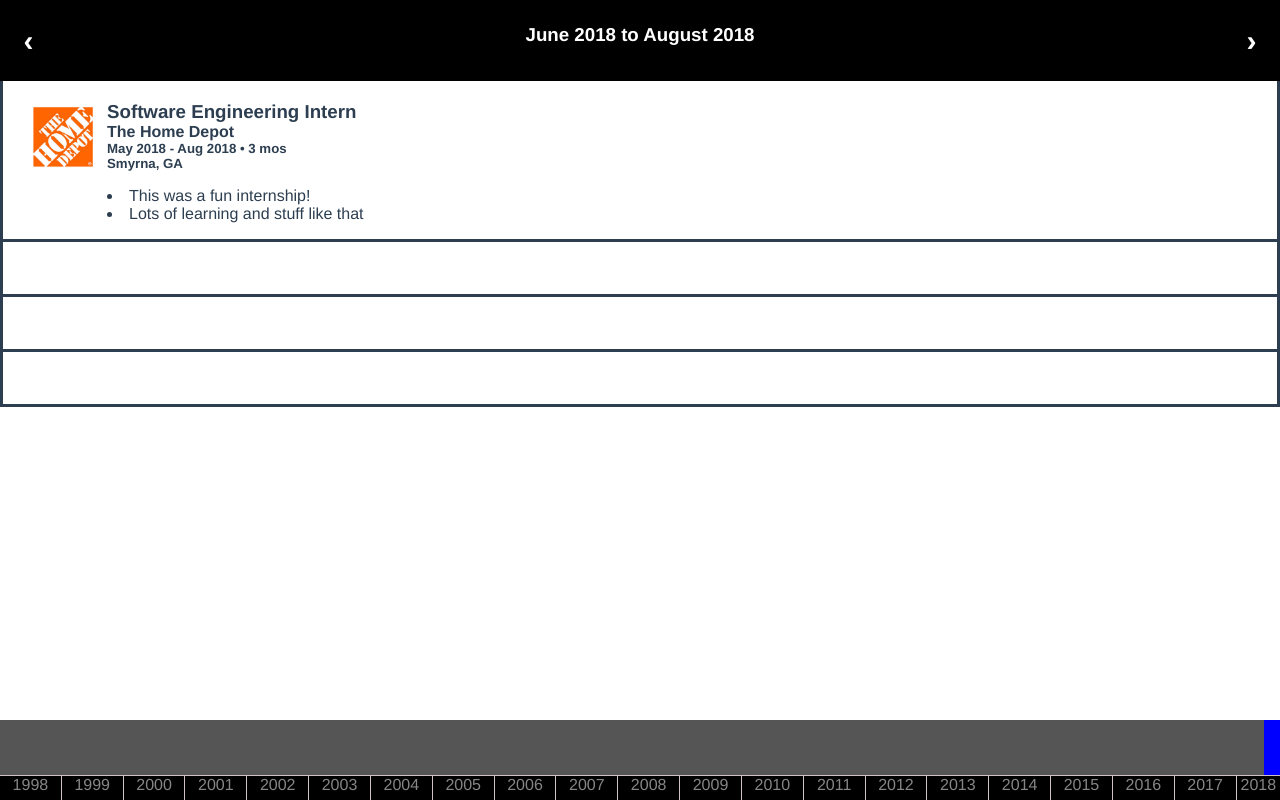
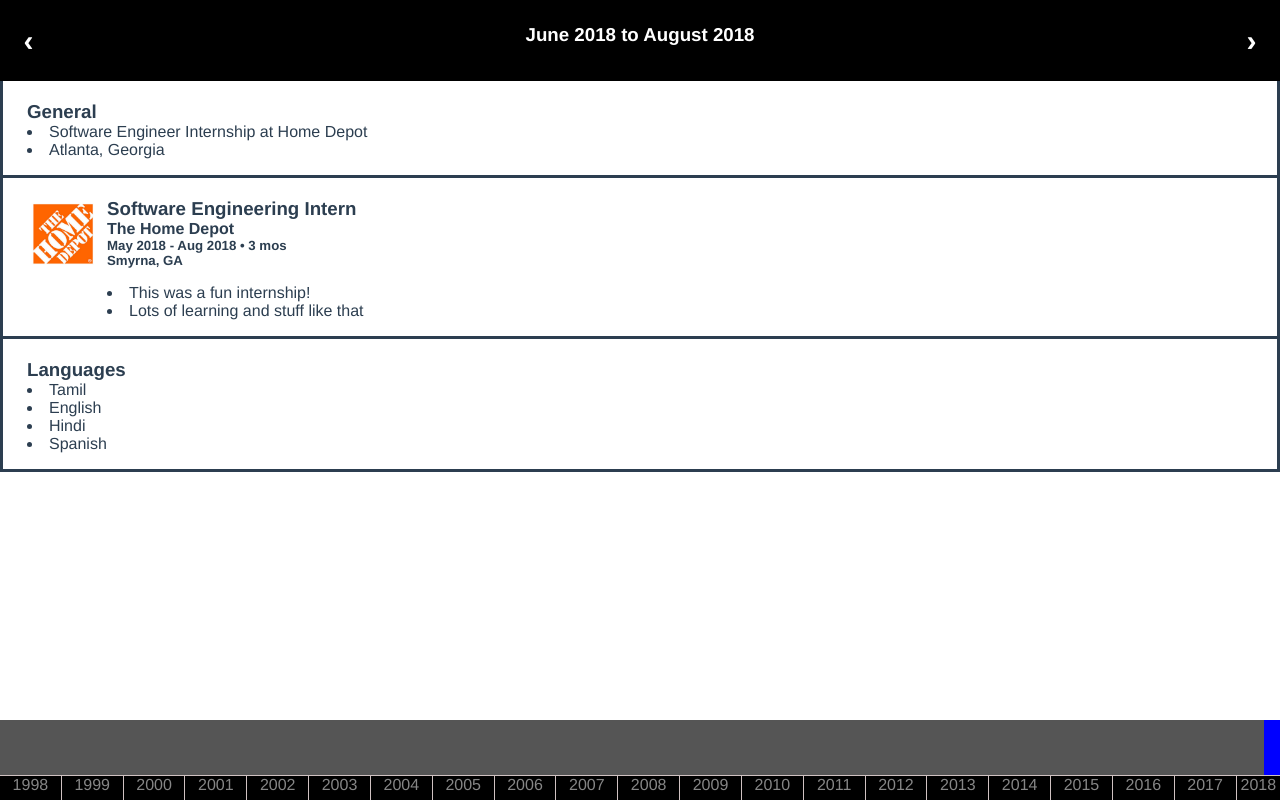
Before and after one commit to vivekraja07/lifeMapper, a Vue app: page /#/ in a window 1280 px wide. Built offline with nearby package versions, Linux system fonts and the light colour scheme.

Commit message:
Data formatting changed, as well as keyboard left right movement added

```diff
--- a/src/components/Information.vue
+++ b/src/components/Information.vue
@@ -1,38 +1,52 @@
 <template>
+
     <div id='features'>
-
         <div class="dates">
-
-            <b class="previous round" onclick="getPrev()">&#8249;</b>
+            <b class="previous round" v-on:click="getPrev()">&#8249;</b>
             <h3 id="date">{{active}}</h3>
-            <b class="next round" onclick="getNext()">&#8250;</b>
+            <b class="next round" v-on:click="getNext()">&#8250;</b>
 
         </div>
 
         <div id = "events">
             <section v-for="(value, propertyName, index) in events[active].info" :key="index">
-                    <div class = "logoHolder" v-if="events[active].info[propertyName].icon">
-                        <img :src="events[active].info[propertyName].icon"/>
+                    <div class = "logoHolder" v-if="value.icon">
+                        <img :src="value.icon"/>
                     </div>
-                    <div class = "summaryInfo" v-if="events[active].info[propertyName].icon">
-                        <h3 class = "title"> {{events[active].info[propertyName].title}} </h3>
-                        <h4 class = "name"> {{events[active].info[propertyName].name}} </h4>
-                        <h5 class = "timeRange"> {{events[active].info[propertyName].range}} </h5>
-                        <h5 v-if="events[active].info[propertyName].location" class = "location"> {{events[active].info[propertyName].location}} </h5>
+                    <div class = "summaryInfo" v-if="value.icon">
+                        <h3 class = "title"> {{value.title}} </h3>
+                        <h4 class = "name"> {{value.name}} </h4>
+                        <h5 class = "timeRange"> {{value.range}} </h5>
+                        <h5 v-if="value.location" class = "location"> {{value.location}} </h5>
                     </div>
 
-                    <div class = "extraDetails">
 
-                        <table v-if="events[active].info[propertyName].courses">
+                    <div class = "general" v-if="propertyName=='General'">
+                        <h3 class = "title"> General </h3>
+                        <li> {{value.title}} </li>
+                        <li> {{value.Location}} </li>
+                    </div>
+
+
+                    <div class = "Languages" v-if="propertyName=='Languages'">
+                        <h3 class = "title"> Languages </h3>
+                        <li v-for="language in value" :key="language"> {{language}} </li>
+                    </div>
+
+
+
+                    <div class = "extraDetails" v-if="value.courses || value.addDetails">
+
+                        <table v-if="value.courses">
                             <thead>
                                 <tr>
-                                    <th v-for="(value, index) in events[active].info[propertyName].courses.columns" :key="index">
+                                    <th v-for="(value, index) in value.courses.columns" :key="index">
                                         {{value}}
                                     </th>
                                 </tr>
                             </thead>
                             <tbody>
-                            <tr v-for="(value, index) in events[active].info[propertyName].courses.rows" :key="index">
+                            <tr v-for="(value, index) in value.courses.rows" :key="index">
                                 <td v-for="(key, index) in value" :key="index">
                                     {{key}}
                                 </td>
@@ -40,7 +54,7 @@
                             </tbody>
                         </table>
 
-                        <li v-for="point in events[active].info[propertyName].addDetails" :key="point">
+                        <li v-for="point in value.addDetails" :key="point">
                             {{point}}
                         </li>
                     </div>
@@ -52,11 +66,22 @@
 </template>
 
 <script>
+import { mapActions } from 'vuex'
+
 
 export default {
   name: 'Information',
     props: {
     events: Object
+  },
+  created() {
+      window.addEventListener('keydown', (e) => {
+          if (e.key == 'ArrowLeft') {
+              this.getPrev()
+          } else if (e.key == 'ArrowRight') {
+              this.getNext()
+          }
+      })
   },
   computed: {
     active () {
@@ -64,7 +89,27 @@ export default {
     }
   },
   methods: {
-
+    ...mapActions([
+      'activeSet'
+    ]),
+    getNext() {
+        var size = Object.keys(this.events).length;
+        var index = Object.keys(this.events).indexOf(this.active);
+        if (index + 1 >= size) {
+            alert("This is still a mystery!")
+        } else {
+            this.activeSet(Object.keys(this.events)[index+1])
+        }
+    },
+    getPrev() {
+        var size = Object.keys(this.events).length;
+        var index = Object.keys(this.events).indexOf(this.active);
+        if (index - 1 < 0) {
+            alert("This is out of scope for this project!")
+        } else {
+            this.activeSet(Object.keys(this.events)[index-1])
+        }
+    }
   }
 }
 </script>
--- a/src/views/Home.vue
+++ b/src/views/Home.vue
@@ -29,9 +29,11 @@ export default {
               zoom: 18,
               options: { duration: 15 },
               info: {
-                  General: "This is where the story begins folks.",
-                  Location: "Tirupur, Tamil Nadu",
-                  Language: "Tamil"
+                  General: {
+                      title: "This is where the story begins folks.",
+                      Location: "Tirupur, Tamil Nadu"
+                  },
+                  Languages: ["Tamil","English","Hindi","Spanish"]
               }
           },
           //moved to Coimbatore
@@ -42,9 +44,11 @@ export default {
               zoom: 18,
               options: { duration: 15 },
               info: {
-                  General: "Moved to the neighboring, more industrial city",
-                  Location: "Coimbatore, Tamil Nadu",
-                  Language: "Tamil",
+                  General: {
+                      title: "Moved to the neighboring, more industrial city",
+                      Location: "Coimbatore, Tamil Nadu"
+                  },
+                  Languages: ["Tamil","English","Hindi","Spanish"],
                   School: "Perks Matriculation \nRamakrishna Mission \nAvanashi-Lingam"
               }
           },
@@ -56,9 +60,11 @@ export default {
               zoom: 20,
               options: { duration: 15 },
               info: {
-                  General: "Moved to the distant state of Gujarat, where I learned some new languages",
-                  Location: "Ahemdabad, Gujarat",
-                  Languages: "Tamil \nEnglish \nHindi",
+                  General: {
+                    title: "Moved to the distant state of Gujarat, where I learned some new languages",
+                    Location: "Ahemdabad, Gujarat",
+                  },
+                  Languages: ["Tamil","English","Hindi","Spanish"],
                   School: "Eklavya Vidyalaya"
               }
           },
@@ -70,9 +76,11 @@ export default {
               zoom: 18,
               options: { duration: 15 },
               info: {
-                  General: "Moved to the distant state of Uttar Pradesh, which is on the outskirts of Delhi. ",
-                  Location: "Noida, Uttar Pradesh",
-                  Languages: "Tamil \nEnglish \nHindi",
+                  General: {
+                    title: "Moved to the distant state of Uttar Pradesh, which is on the outskirts of Delhi. ",
+                    Location: "Noida, Uttar Pradesh",
+                  },
+                  Languages: ["Tamil","English","Hindi","Spanish"],
                   School: "Kotari International"
               }
           },
@@ -84,9 +92,11 @@ export default {
               zoom: 18,
               options: { duration: 15 },
               info: {
-                  General: "Arrived at the US of A.",
-                  Location: "Alpharetta, Georgia",
-                  Languages: "Tamil \nEnglish \nHindi",
+                  General: {
+                      title: "Arrived at the US of A.",
+                      Location: "Alpharetta, Georgia"
+                  },
+                  Languages: ["Tamil","English","Hindi","Spanish"],
                   School: "Abbotts Hill Elementary"
               }
           },
@@ -98,9 +108,11 @@ export default {
               zoom: 18,
               options: { duration: 15 },
               info: {
-                  General: "These 3 years of middle school were a period of great growth and development",
-                  Location: "Alpharetta, Georgia",
-                  Languages: "Tamil \nEnglish \nHindi",
+                  General: {
+                    title: "These 3 years of middle school were a period of great growth and development",
+                    Location: "Alpharetta, Georgia",
+                  },
+                  Languages: ["Tamil","English","Hindi","Spanish"],
                   School: "Webb Bridge Middle School"
               }
 
@@ -113,6 +125,10 @@ export default {
               zoom: 18,
               options: { duration: 15 },
               info: {
+                  General: {
+                    title: "9th grade",
+                    Location: "Alpharetta, Georgia",
+                  },
                   school: {
                       title: "Chattahoochee High School",
                       name: "Freshman",
@@ -132,10 +148,7 @@ export default {
                             ]
                       },
                   },
-                  General: "9th grade",
-                  Location: "Alpharetta, Georgia",
-                  Languages: "Tamil \nEnglish \nHindi",
-                  School: "Chattahoochee High School"
+                  Languages: ["Tamil","English","Hindi","Spanish"],
               }
           },
           //hooch 10
@@ -146,6 +159,10 @@ export default {
               zoom: 18,
               options: { duration: 15 },
               info: {
+                  General: {
+                      title: "Sophomore year 2nd semester at GA Tech",
+                      Location: "Atlanta, Georgia"
+                  },
                   school: {
                       title: "Chattahoochee High School",
                       name: "Sophomore",
@@ -166,7 +183,7 @@ export default {
                   },
                   General: "10th grade",
                   Location: "Alpharetta, Georgia",
-                  Languages: "Tamil \nEnglish \nHindi",
+                  Languages: ["Tamil","English","Hindi","Spanish"],
                   School: "Chattahoochee High School"
               }
           },
@@ -178,6 +195,10 @@ export default {
               zoom: 20,
               options: { duration: 15 },
               info: {
+                  General: {
+                    title: "Sandwich Artist at Subway",
+                    Location: "Alpharetta, Georgia",
+                  },
                   Job: {
                       title: "Sandwich Artist",
                       name: "Subway",
@@ -200,9 +221,7 @@ export default {
                           rows: [['FVS General Health', 99]]
                        }
                   },
-                  General: "Sandwich Artist at Subway",
-                  Location: "Alpharetta, Georgia",
-                  Languages: "Tamil \nEnglish \nHindi",
+                  Languages: ["Tamil","English","Hindi","Spanish"]
               }
           },
           //11th gradee
@@ -213,6 +232,10 @@ export default {
               zoom: 18,
               options: { duration: 15 },
               info: {
+                  General: {
+                    title: "11th grade",
+                    Location: "Alpharetta, Georgia",
+                  },
                   school: {
                       title: "Chattahoochee High School",
                       name: "Junior",
@@ -231,10 +254,7 @@ export default {
                         ]
                       }
                   },
-                  General: "11th grade",
-                  Location: "Alpharetta, Georgia",
-                  Languages: "Tamil \nEnglish \nHindi",
-                  School: "Chattahoochee High School"
+                  Languages: ["Tamil","English","Hindi","Spanish"]
               }
           },
           //topgolf + cross-country + tutoring
@@ -245,6 +265,10 @@ export default {
               zoom: 18,
               options: { duration: 15 },
               info: {
+                  General: {
+                    title: "TopGolf + Cross-Country + Tutoring",
+                    Location: "Alpharetta, Georgia",
+                  },
                   Job: {
                       title: "Food Runner and Busser",
                       name: "TopGolf",
@@ -266,9 +290,7 @@ export default {
                           "Tutored 3 elementary and middle school students in basic English and Mathematics"
                       ]
                   },
-                  General: "TopGolf + Cross-Country + Tutoring",
-                  Location: "Alpharetta, Georgia",
-                  Languages: "Tamil \nEnglish \nHindi",
+                  Languages: ["Tamil","English","Hindi","Spanish"]
               }
           },
           //12th grade
@@ -279,6 +301,10 @@ export default {
               zoom: 18,
               options: { duration: 15 },
               info: {
+                  General: {
+                    title: "12th grade",
+                    Location: "Alpharetta, Georgia",
+                  },
                   school: {
                       title: "Chattahoochee High School",
                       name: "Senior",
@@ -331,9 +357,7 @@ export default {
                           "Tutored around 30 high school students, primarily in the class of AP Government"
                       ]
                   },
-                  General: "12th grade",
-                  Location: "Alpharetta, Georgia",
-                  Languages: "Tamil \nEnglish \nHindi",
+                  Languages: ["Tamil","English","Hindi","Spanish"]
               }
           },
           //financial analyst internship
@@ -344,6 +368,10 @@ export default {
               zoom: 18,
               options: { duration: 10 },
               info: {
+                  General: {
+                    title: "Financial Analyst Internship",
+                    Location: "Atlanta, Georgia",
+                  },
                   Job: {
                       title: "Financial Analyst Internship",
                       name: "Scheller College of Business at Georgia Tech",
@@ -354,9 +382,7 @@ export default {
                           "Used Bloomberg Essentials to recreate contemporary models of the 1992 Tweedy, Browne’s famous “What has Worked in Investing” Report",
                       ]
                   },
-                  General: "Financial Analyst Internship",
-                  Location: "Atlanta, Georgia",
-                  Languages: "Tamil \nEnglish \nHindi",
+                  Languages: ["Tamil","English","Hindi","Spanish"]
               }
           },
           //year 1, semester 1 at gatech
@@ -367,6 +393,10 @@ export default {
               zoom: 18,
               options: { duration: 8 },
               info: {
+                  General: {
+                    title: "Freshman year 1st semester at GA Tech",
+                    Location: "Atlanta, Georgia",
+                  },
                   Education: {
                       title: "Georgia Institute of Technology",
                       name: "BS - Computer Science, minor in Spanish",
@@ -384,9 +414,7 @@ export default {
                           ]
                       }
                   },
-                  General: "Freshman year 1st semester at GA Tech",
-                  Location: "Atlanta, Georgia",
-                  Languages: "Tamil \nEnglish \nHindi",
+                  Languages: ["Tamil","English","Hindi","Spanish"]
               },
 
 
@@ -399,6 +427,10 @@ export default {
               zoom: 18,
               options: { duration: 15 },
               info: {
+                  General: {
+                    title: "Freshman year 2nd semester at GA Tech",
+                    Location: "Atlanta, Georgia",
+                  },
                   Education: {
                       title: "Georgia Institute of Technology",
                       name: "BS - Computer Science, minor in Spanish",
@@ -414,9 +446,7 @@ export default {
                           ]
                       }
                   },
-                  General: "Freshman year 2nd semester at GA Tech",
-                  Location: "Atlanta, Georgia",
-                  Languages: "Tamil \nEnglish \nHindi",
+                  Languages: ["Tamil","English","Hindi","Spanish"]
               }
           },
           //thrivent Internship
@@ -427,6 +457,10 @@ export default {
               zoom: 18,
               options: { duration: 15 },
               info: {
+                  General: {
+                    title: "Software Engineer Internship at Thrivent Financial",
+                    Location: "Atlanta, Georgia",
+                  },
                   Job: {
                       title: "Planning and Execution Oversight Intern",
                       name: "Thrivent Financial",
@@ -439,9 +473,7 @@ export default {
                           "Created a VBA script to search for abnormalities in a 100GB+ file with PPM Data. Script would send an email with results of validation test"
                       ]
                   },
-                  General: "Software Engineer Internship at Thrivent Financial",
-                  Location: "Atlanta, Georgia",
-                  Languages: "Tamil \nEnglish \nHindi",
+                  Languages: ["Tamil","English","Hindi","Spanish"]
               }
           },
 
@@ -453,6 +485,10 @@ export default {
               zoom: 18,
               options: { duration: 15 },
               info: {
+                  General: {
+                    title: "Sophomore year 1st semester at GA Tech",
+                    Location: "Atlanta, Georgia",
+                  },
                   Job: {
                       title: "Tutor - CS 2110 and CS 1332",
                       name: "College of Computing at Georgia Tech",
@@ -479,9 +515,7 @@ export default {
                           ]
                       }
                   },
-                  General: "Sophomore year 1st semester at GA Tech",
-                  Location: "Atlanta, Georgia",
-                  Languages: "Tamil \nEnglish \nHindi",
+                  Languages: ["Tamil","English","Hindi","Spanish"]
               }
           },
           //year 2, semester 2 at gatech
@@ -492,6 +526,10 @@ export default {
               zoom: 18,
               options: { duration: 8 },
               info: {
+                  General: {
+                      title: "Sophomore year 2nd semester at GA Tech",
+                      Location: "Atlanta, Georgia"
+                  },
                   Job: {
                       title: "Teaching Assistant, CS 2200: Systems and Networks",
                       name: "College of Computing at Georgia Tech",
@@ -520,9 +558,7 @@ export default {
                           ]
                       }
                   },
-                  General: "Sophomore year 2nd semester at GA Tech",
-                  Location: "Atlanta, Georgia",
-                  Languages: "Tamil \nEnglish \nHindi",
+                  Languages: ["Tamil","English","Hindi","Spanish"]
               }
           },
           //home depot internship
@@ -533,6 +569,10 @@ export default {
               zoom: 18,
               options: { duration: 15 },
               info: {
+                  General: {
+                      title: "Software Engineer Internship at Home Depot",
+                      Location: "Atlanta, Georgia"
+                  },
                   Job: {
                       title: "Software Engineering Intern",
                       name: "The Home Depot",
@@ -544,9 +584,7 @@ export default {
                           "Lots of learning and stuff like that "
                       ]
                   },
-                  General: "Software Engineer Internship at Home Depot",
-                  Location: "Atlanta, Georgia",
-                  Languages: "Tamil \nEnglish \nHindi \nSpanish",
+                  Languages: ["Tamil","English","Hindi","Spanish"]
               }
           },
       }
```
